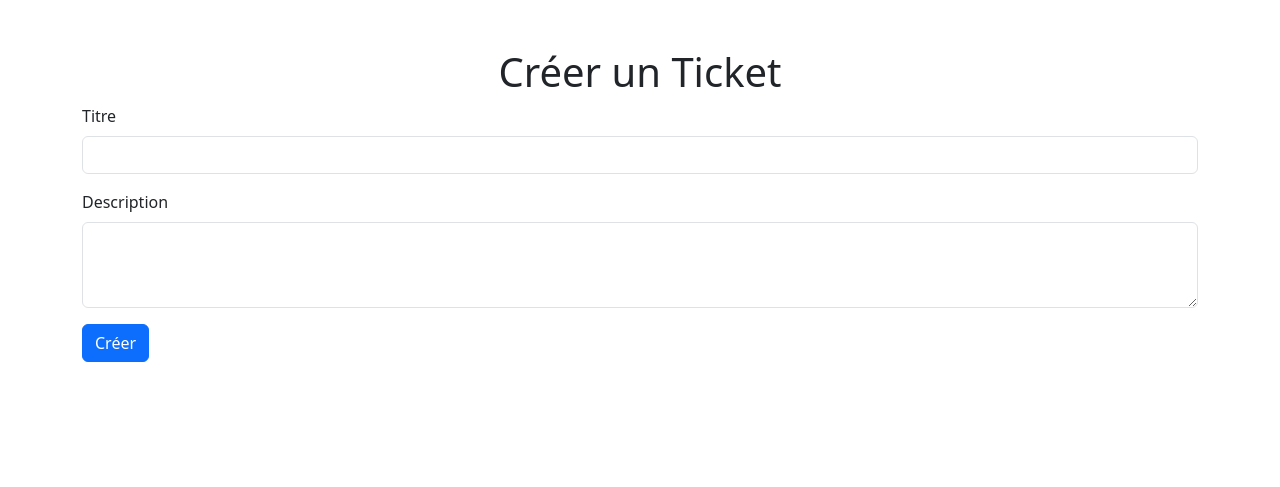
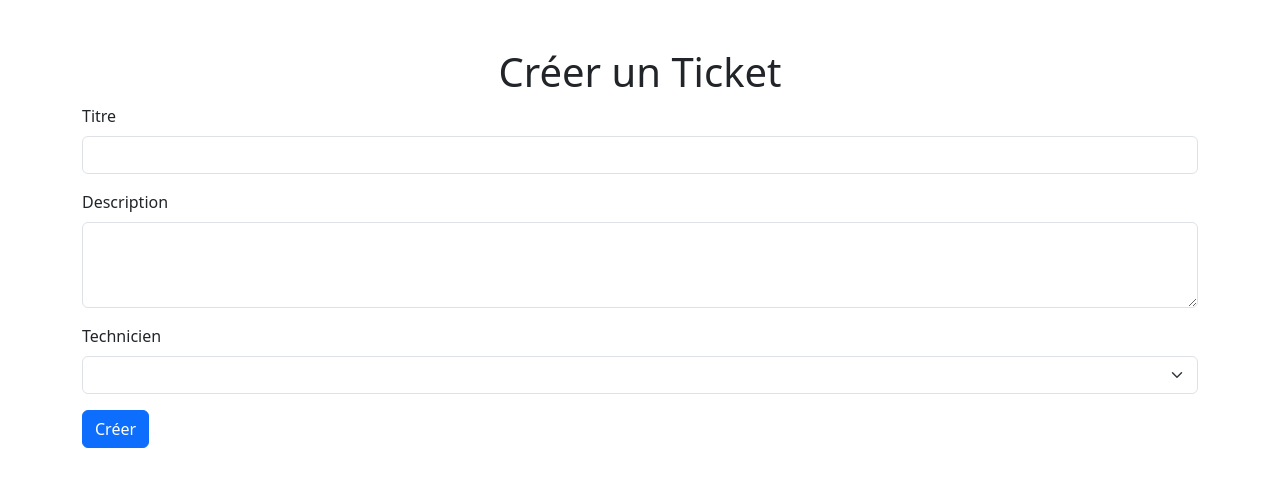
Before and after one commit to NewEldesy/ticket-system-management, a PHP site: page /create_ticket.php in a window 1280 px wide. Shown: the top 487 px of the page. Run offline with PHP 8.4, Linux system fonts and the light colour scheme; the visitor is signed in with stand-in values (Sample User, id 1); lists and menus that the app fills with data are empty.

Commit message:
Update create_ticket.php

```diff
--- a/create_ticket.php
+++ b/create_ticket.php
@@ -1,4 +1,34 @@
-<?php include 'db.php'; ?>
+<?php
+session_start();
+include 'db.php';
+
+if (!isset($_SESSION['user_id']) || $_SESSION['role'] !== 'emetteur') {
+    header('Location: login.php');
+    exit();
+}
+
+if ($_SERVER['REQUEST_METHOD'] === 'POST') {
+    $title = $_POST['title'];
+    $description = $_POST['description'];
+    $technician_id = $_POST['technician_id'];
+    $emitter_id = $_SESSION['user_id'];
+
+    $stmt = $conn->prepare("INSERT INTO tickets (title, description, emitter_id, technician_id) VALUES (:title, :description, :emitter_id, :technician_id)");
+    $stmt->bindParam(':title', $title);
+    $stmt->bindParam(':description', $description);
+    $stmt->bindParam(':emitter_id', $emitter_id);
+    $stmt->bindParam(':technician_id', $technician_id);
+
+    if ($stmt->execute()) {
+        echo "<div class='alert alert-success mt-3'>Ticket créé avec succès !</div>";
+    } else {
+        echo "<div class='alert alert-danger mt-3'>Erreur lors de la création du ticket.</div>";
+    }
+}
+
+// Récupérer la liste des techniciens
+$technicians = $conn->query("SELECT * FROM users WHERE role = 'technicien'")->fetchAll(PDO::FETCH_ASSOC);
+?>
 <!DOCTYPE html>
 <html lang="fr">
 <head>
@@ -19,25 +49,16 @@
                 <label for="description" class="form-label">Description</label>
                 <textarea class="form-control" id="description" name="description" rows="3" required></textarea>
             </div>
+            <div class="mb-3">
+                <label for="technician_id" class="form-label">Technicien</label>
+                <select class="form-select" id="technician_id" name="technician_id" required>
+                    <?php foreach ($technicians as $technician) : ?>
+                        <option value="<?php echo $technician['id']; ?>"><?php echo $technician['username']; ?></option>
+                    <?php endforeach; ?>
+                </select>
+            </div>
             <button type="submit" class="btn btn-primary">Créer</button>
         </form>
-
-        <?php
-        if ($_SERVER['REQUEST_METHOD'] === 'POST') {
-            $title = $_POST['title'];
-            $description = $_POST['description'];
-
-            $stmt = $conn->prepare("INSERT INTO tickets (title, description) VALUES (:title, :description)");
-            $stmt->bindParam(':title', $title);
-            $stmt->bindParam(':description', $description);
-
-            if ($stmt->execute()) {
-                echo "<div class='alert alert-success mt-3'>Ticket créé avec succès !</div>";
-            } else {
-                echo "<div class='alert alert-danger mt-3'>Erreur lors de la création du ticket.</div>";
-            }
-        }
-        ?>
     </div>
 </body>
 </html>
```
